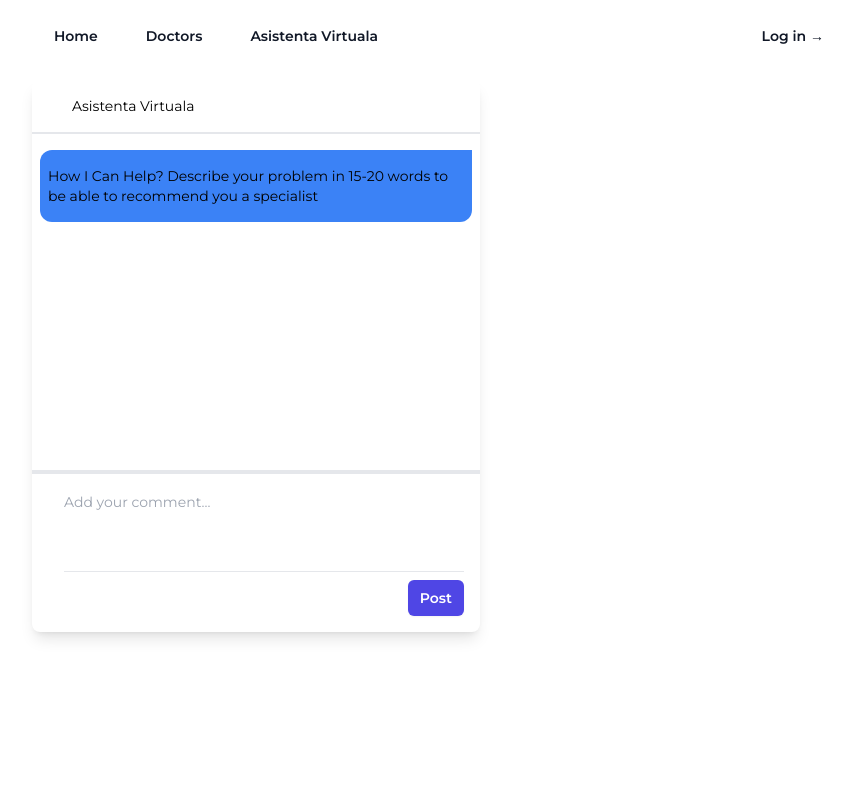
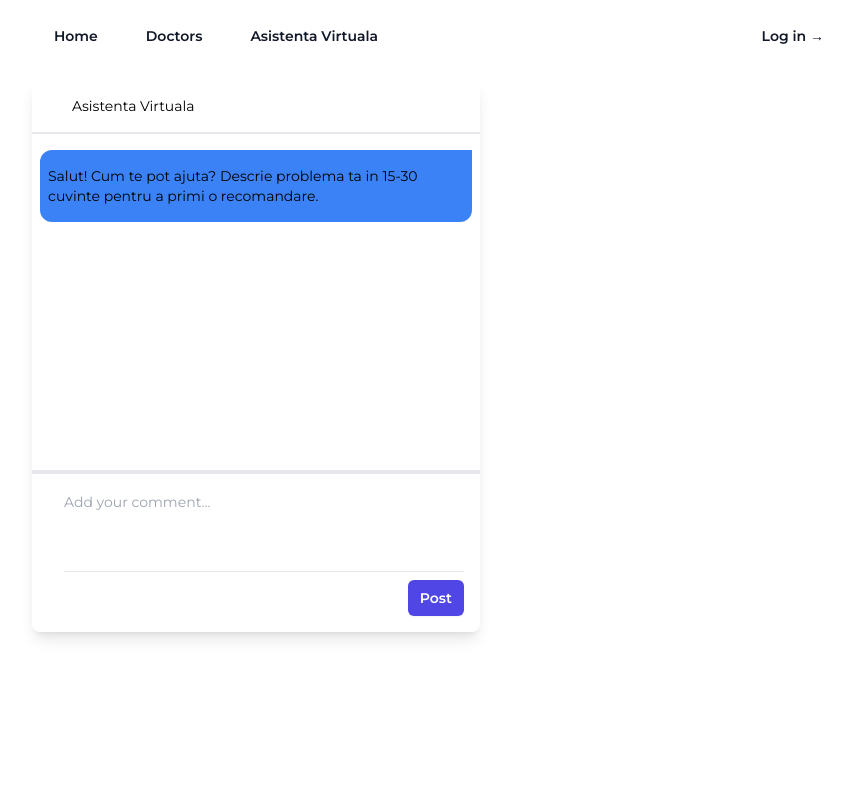
Before and after one commit to gorbenco03/unihack_fe, a Next.js app: page /chatbot in a window 1280 px wide. Shown: the top 800 px of the page, without its empty margins (424-1276 px from the left). Built offline with nearby package versions, Linux system fonts and the light colour scheme.

Commit message:
Chatbot loading state

```diff
--- a/package.json
+++ b/package.json
@@ -22,7 +22,8 @@
     "flowbite-react": "^0.3.7",
     "next": "13.1.1",
     "react": "18.2.0",
-    "react-dom": "18.2.0"
+    "react-dom": "18.2.0",
+    "react-loader-spinner": "^5.4.5"
   },
   "devDependencies": {
     "@babel/core": "^7.20.12",
--- a/pages/chatbot.tsx
+++ b/pages/chatbot.tsx
@@ -2,6 +2,7 @@ import { Fragment, useState } from 'react';
 
 import { Header } from '../sections/header/header.section';
 import { Footer } from '../sections/footer/footer.section';
+import { Discuss } from 'react-loader-spinner';
 
 export default function Chatbot() {
   const [comment, setComment] = useState('');
@@ -15,7 +16,9 @@ export default function Chatbot() {
     })
       .then((res) => {
         res.json().then((r) => {
-          console.log(r);
+          setIsLoading(false);
+          setComment('');
+          setRec(r[0]);
         });
       })
       .catch((e) => {
@@ -35,11 +38,25 @@ export default function Chatbot() {
           <div className="h-80 flex flex-col space-y-4 max-w-md px-2 mb-2 mt-2 ">
             <div className="flex flex-col items-start">
               <span className="bg-blue-500 px-2 py-4 rounded-b-xl mt-2 mb-2 rounded-tl-xl">
-                How I Can Help? Describe your problem in 15-20 words to be able
-                to recommend you a specialist
+                Salut! Cum te pot ajuta? Descrie problema ta in 15-30 cuvinte
+                pentru a primi o recomandare.
               </span>
             </div>
-            <span>{recommendation && recommendation}</span>
+            {isLoading ? (
+              <Discuss
+                visible={true}
+                height="40"
+                width="40"
+                ariaLabel="comment-loading"
+                wrapperStyle={{
+                  backgroundColor: 'white',
+                  color: '#fff',
+                }}
+                wrapperClass="comment-wrapper"
+              />
+            ) : (
+              <span>{recommendation}</span>
+            )}
           </div>
           <div className="border-t-4  py-4 px-4">
             <div className="flex items-start space-x-4">
@@ -68,6 +85,7 @@ export default function Chatbot() {
                       <button
                         onClick={(e) => {
                           e.preventDefault();
+                          setIsLoading(true);
                           console.log(comment);
                           if (comment) callAPI();
                         }}
```
Also changed, not shown: 1 other file (tests, documents, lock files or other folders).
